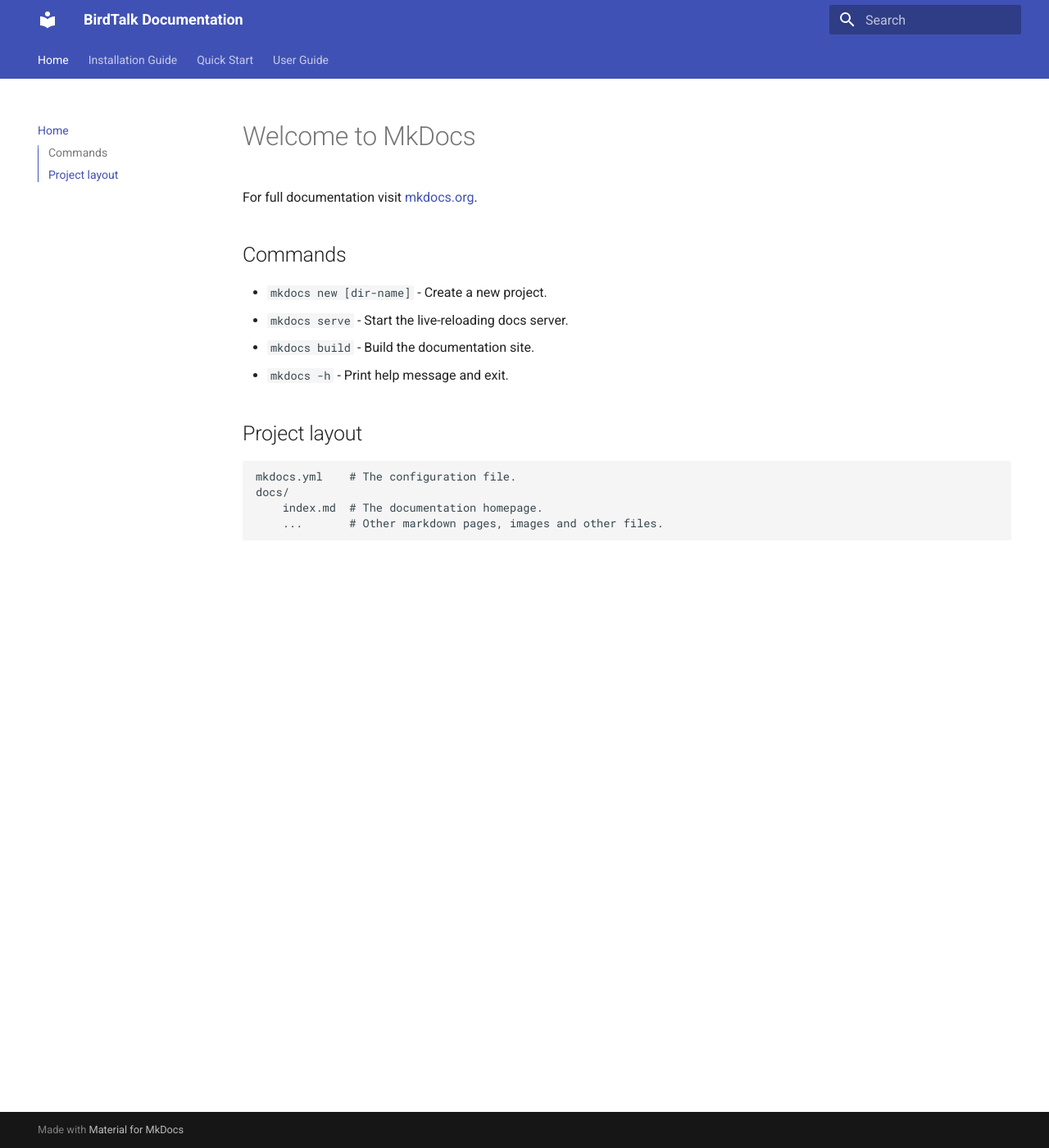
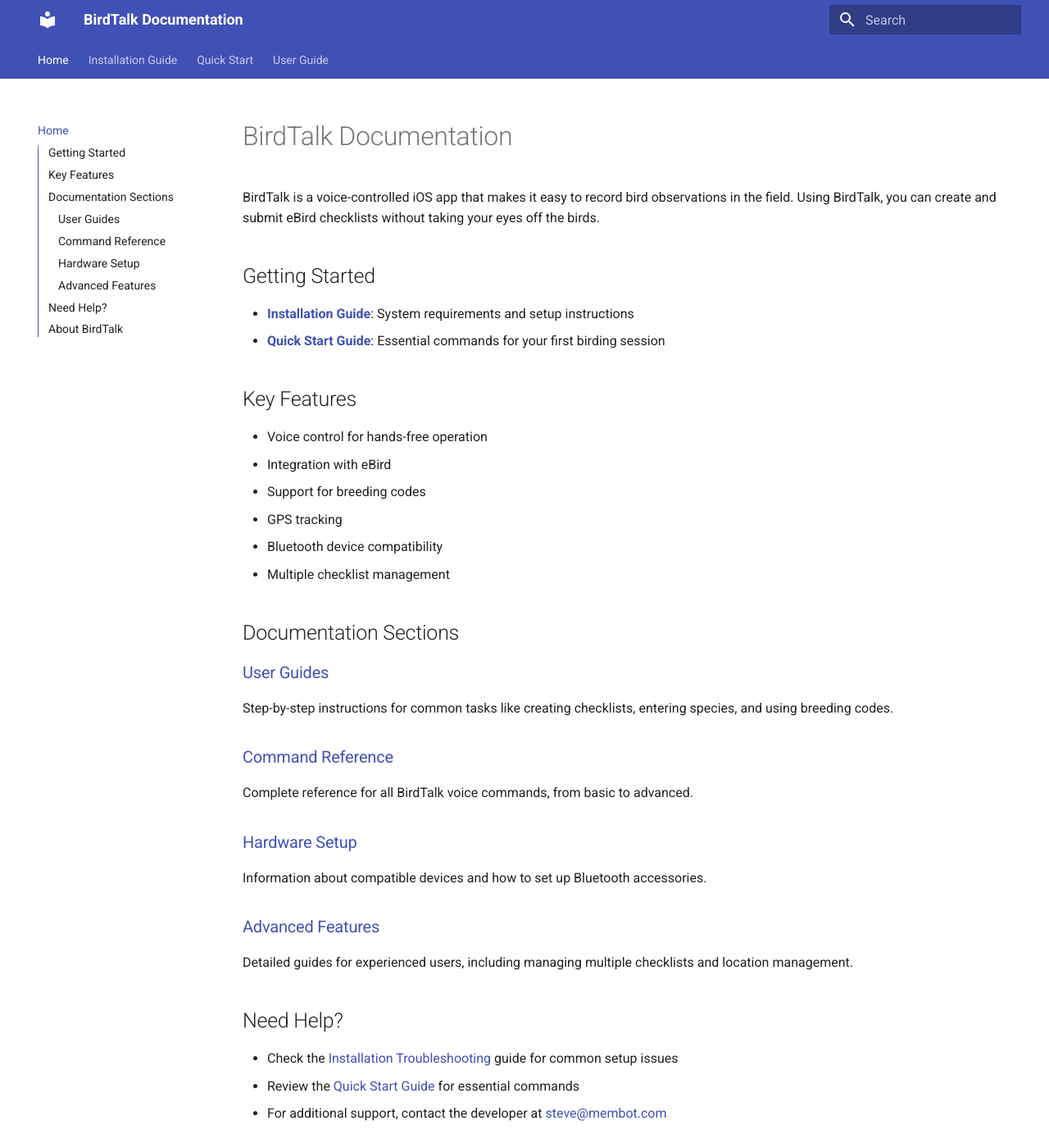
Before and after one commit to johncallender/birdtalk-docs, an MkDocs documentation site: the page built from docs/index.md, in a window 1280 px wide and 1400 px high. Shown: the whole window at 82% size. Built offline with MkDocs 1.6.1 and Material for MkDocs 9.7.7, drawn with Linux system fonts in a browser that asks for light colours; some of the changed text lies outside the part shown.

Commit message:
Add initial landing page content

```diff
--- a/docs/index.md
+++ b/docs/index.md
@@ -1,17 +1,41 @@
-# Welcome to MkDocs
+# BirdTalk Documentation
 
-For full documentation visit [mkdocs.org](https://www.mkdocs.org).
+BirdTalk is a voice-controlled iOS app that makes it easy to record bird observations in the field. Using BirdTalk, you can create and submit eBird checklists without taking your eyes off the birds.
 
-## Commands
+## Getting Started
 
-* `mkdocs new [dir-name]` - Create a new project.
-* `mkdocs serve` - Start the live-reloading docs server.
-* `mkdocs build` - Build the documentation site.
-* `mkdocs -h` - Print help message and exit.
+- **[Installation Guide](installation/index.md)**: System requirements and setup instructions
+- **[Quick Start Guide](quickstart/index.md)**: Essential commands for your first birding session
 
-## Project layout
+## Key Features
 
-    mkdocs.yml    # The configuration file.
-    docs/
-        index.md  # The documentation homepage.
-        ...       # Other markdown pages, images and other files.
+- Voice control for hands-free operation
+- Integration with eBird
+- Support for breeding codes
+- GPS tracking
+- Bluetooth device compatibility
+- Multiple checklist management
+
+## Documentation Sections
+
+### [User Guides](guides/index.md)
+Step-by-step instructions for common tasks like creating checklists, entering species, and using breeding codes.
+
+### [Command Reference](commands/index.md)
+Complete reference for all BirdTalk voice commands, from basic to advanced.
+
+### [Hardware Setup](hardware/index.md)
+Information about compatible devices and how to set up Bluetooth accessories.
+
+### [Advanced Features](advanced/index.md)
+Detailed guides for experienced users, including managing multiple checklists and location management.
+
+## Need Help?
+
+- Check the [Installation Troubleshooting](installation/troubleshooting.md) guide for common setup issues
+- Review the [Quick Start Guide](quickstart/first-session.md) for essential commands
+- For additional support, contact the developer at [steve@membot.com](mailto:steve@membot.com)
+
+## About BirdTalk
+
+BirdTalk is developed by Steve Colwell and is currently in beta testing through TestFlight. The app is designed to enhance the birding experience by allowing birders to maintain their focus on birds while easily recording their observations.
```
